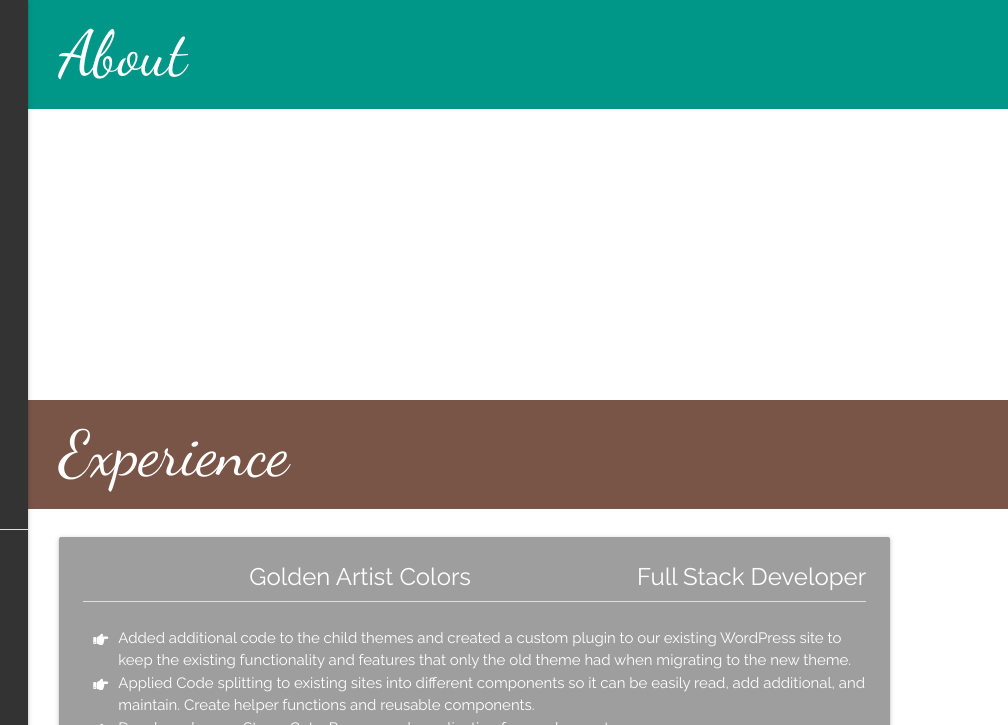
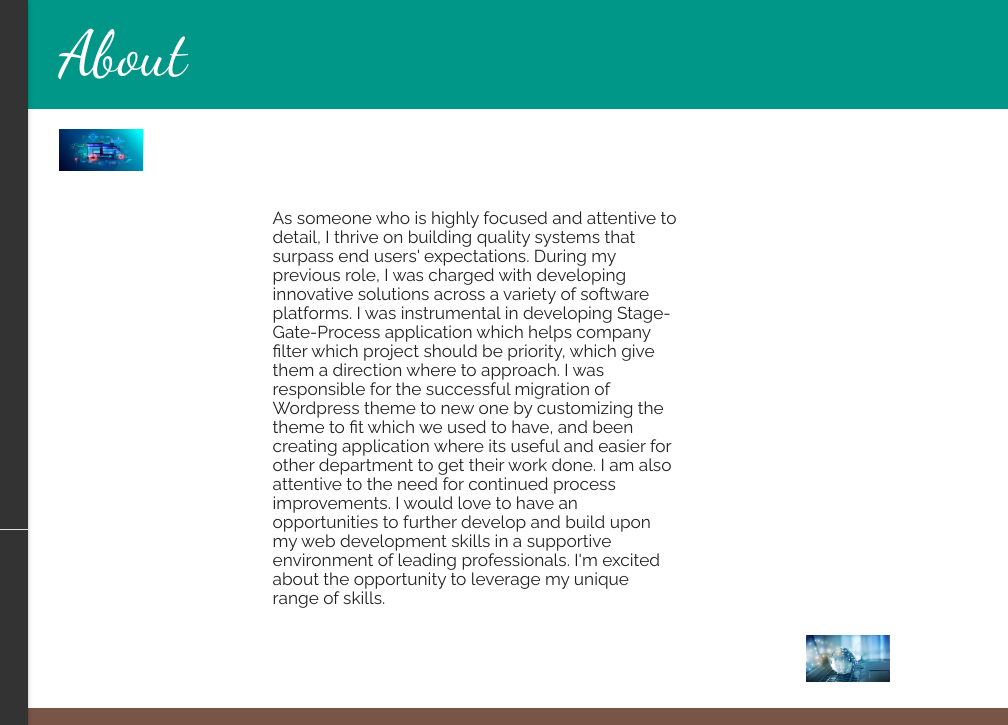
Before and after one commit to jxh0414com/jxh0414com.github.io, a plain HTML site: page index.html in a window 1280 px wide. Shown: the top 725 px of the page, 272-1280 px from the left. Drawn offline with nearby package versions, Linux system fonts and the light colour scheme.

Commit message:
Add files via upload

```diff
--- a/index.html
+++ b/index.html
@@ -28,6 +28,36 @@
                     <h1 class="m-0 white-text">About</h1>
                 </div>
             </div>
+
+            <div class="row">
+                <div class="col s12 m8 l1 push-l3 push-m2">
+                    <img src="assets/images/images.jpg" class="responsive-img">
+                </div>
+            </div> <!-- Row -->
+
+            <div class="row">
+                <div class="col s12 m8 l4 push-l5 push-m2">
+                    <h6>
+                    As someone who is highly focused and attentive to detail, I thrive on building quality systems that surpass end users' expectations.
+
+                    During my previous role, I was charged with developing innovative solutions across a variety of software platforms.
+
+                    I was instrumental in developing Stage-Gate-Process application which helps company filter which project should be priority, which give them a direction where to approach.
+
+                    I was responsible for the successful migration of Wordpress theme to new one by customizing the theme to fit which we used to have, and been creating application where its useful and easier for other department to get their work done.
+
+                    I am also attentive to the need for continued process improvements. I would love to have an opportunities to further develop and build upon my web development skills in a supportive environment of leading professionals.
+
+                    I'm excited about the opportunity to leverage my unique range of skills.
+                    </h6>
+                </div>
+            </div> <!-- Row -->
+
+            <div class="row">
+                <div class="col s12 m8 l1 push-l10 push-m2">
+                    <img src="assets/images/images2.jpg" class="responsive-img">
+                </div>
+            </div> <!-- Row -->
 
         </div>
 
@@ -460,7 +490,7 @@
         <!--          Education                                 -->
         <!--                                                    -->
         <div id="education" class="section scrollspy p-0">
-            <div class="row teal py-4">
+            <div class="row dark lighten-4 py-4">
                 <div class="col s12 m8 l8 push-l3 push-m2">
                     <h1 class="m-0 white-text"><i class="fas fa-graduation-cap px-5"></i>Education</h1>
                 </div>
@@ -500,12 +530,11 @@
             <!-- Brooklyn College -->
             <div class="row">
                 <div class="col s12 m8 l8 push-l3 push-m2">
-                    <h5>CONTACT ME                     I am available for hire and open to any ideas of cooperation.</h5>
+                    <h5>CONTACT ME, I am available for hire and open to any ideas.</h5>
                   <p class="py-2"><a href="mailto:jxh0414.com@gmail.com" class="btn-floating btn-large pulse lime mx-4"><i class="fas fa-envelope px-2"></i></a href="mailto:jxh0414.com@gmail.com">jxh0414.com@gmail.com</p>
                   <p class="py-2"><a href="https://www.linkedin.com/in/juhuang-simon-xue-57b315181/" class="btn-floating btn-large pulse blue mx-4" target="_blank"><i class="fab fa-linkedin-in px-2"></i></a><a href="https://www.linkedin.com/in/juhuang-simon-xue-57b315181/">https://www.linkedin.com/in/juhuang-simon-xue-57b315181/</a></p>
                   <p class="py-2"><a href="https://www.github.com/jxh0414com" target="_blank" class="btn-floating btn-large pulse black mx-4"><i class="fab fa-github-alt px-2"></i></a><a href="https://www.github.com/jxh0414com">https://www.github.com/jxh0414com</a></p>
-
-                  <p class="py-2"><a href="https://www.github.com/jxh0414com" target="_blank" class="btn-floating btn-large pulse brown mx-4"><i class="fas fa-mobile px-2"></i></a>646-255-7585</p>
+                  <p class="py-2"><a href="tel:6462557585" class="btn-floating btn-large pulse brown mx-4"><i class="fas fa-mobile px-2"></i></a>646-255-7585</p>
                 </div>
             </div> <!-- Row -->
         </div>
```
Also changed, not shown: assets/images/images.jpg (added), assets/images/images1.jpg (added), assets/images/images2.jpg (added).
